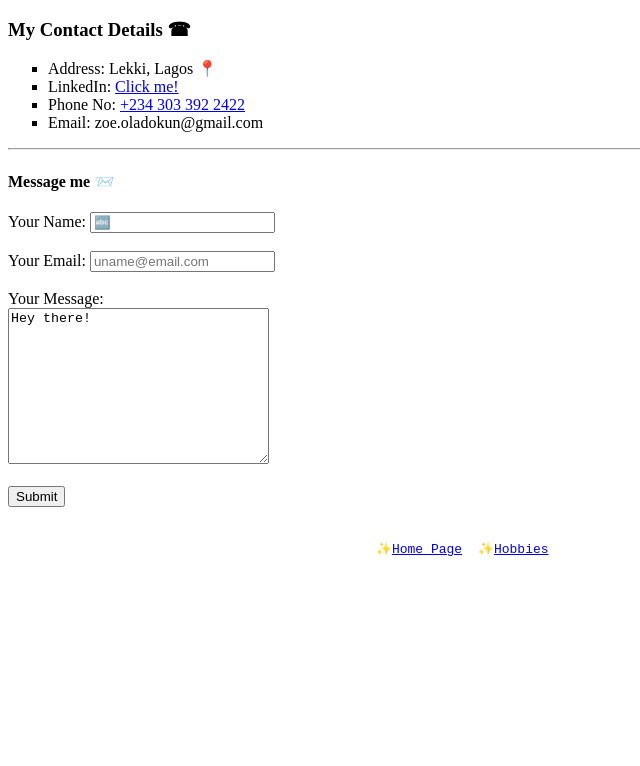
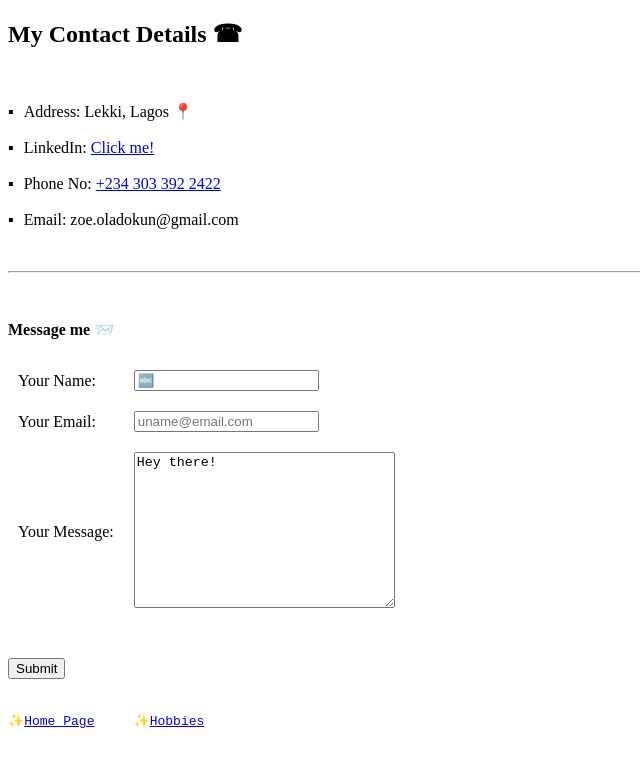
Before and after one commit to zozoking101/cv, a plain HTML site: page contacts.html in a window 1280 px wide. Shown: the whole page, without its empty margins (0-640 px from the left). Drawn offline with Linux system fonts and the light colour scheme.

Commit message:
Friday codes Commit

```diff
--- a/contacts.html
+++ b/contacts.html
@@ -3,33 +3,56 @@
 <head>
     <meta charset="UTF-8">
     <title>Contacts</title>
+    <link href="style.css" rel="stylesheet">
+    <style>
+        ul {
+          list-style-type: none;
+          padding-left: 0;
+        }
+
+        ul li::before {
+          content: "▪"; /* ◾  */
+          margin-right: 10px;
+        }
+
+    </style>
 </head>
 <body>
-    <h3>My Contact Details ☎</h3>
-    <ul type="square">
-            <li>Address: Lekki, Lagos 📍</li>
-            <li>LinkedIn: <a href="https://www.linkedin.com/in/zo%C3%AB-oladokun-b3b9bb286/">Click me!</a></li>
-            <li>Phone No: <a href="https://www.youtube.com/watch?v=dQw4w9WgXcQ&ab_channel=RickAstley">+234 303 392 2422</a></li>
+    <h2>My Contact Details ☎</h2>
+    <br>
+    <ul>
+            <li>Address: Lekki, Lagos 📍</li><br>
+            <li>LinkedIn: <a href="https://www.linkedin.com/in/zo%C3%AB-oladokun-b3b9bb286/">Click me!</a></li><br>
+            <li>Phone No: <a href="https://www.youtube.com/watch?v=dQw4w9WgXcQ&ab_channel=RickAstley">+234 303 392 2422</a></li><br>
             <li>Email: zoe.oladokun@gmail.com</li>
         </ul>
+        <br>
         <hr>
+    <br>
     <h4>Message me 📨</h4>
     <form action="mailto:zoe.oladokun@gmail.com" method="post" enctype="text/plain">
-    <label for="name">Your Name: </label>
-    <input type="text" id="name" name="name" placeholder="🔤">
-    <br><br>
-    <label for="email">Your Email: </label>
-    <input type="email" id="email" name="email" placeholder="uname@email.com">
-    <br><br>
-    <label>Your Message: </label>
-    <br>
-    <textarea name="msg" rows="10" cols="30">Hey there!</textarea>
+    <table cellspacing="20" border="0" style="border-collapse: collapse" cellpadding="10">
+        <tr>
+            <td><label for="name">Your Name: </label></td>
+            <td><input type="text" id="name" name="name" placeholder="🔤"></td>
+        </tr>
+
+        <tr>
+        <td><label for="email">Your Email: </label></td>
+        <td><input type="email" id="email" name="email" placeholder="uname@email.com"></td>
+        </tr>
+
+        <tr>
+        <td style="text-align: top;"><label>Your Message: </label><br></td>
+        <td><textarea name="msg" rows="10" cols="30">Hey there!</textarea></td>
+        </tr>
+    </table>
     <br><br>
     <input type="submit">
     </form>
     <br>
         <ul>
-            <pre>                                          ✨<a href="index.html">Home Page</a>  ✨<a href="hobbies.html">Hobbies</a></pre>
+            <pre>✨<a href="index.html">Home Page</a>     ✨<a href="hobbies.html">Hobbies</a></pre>
         </ul>
 </body>
 </html>
```
Also changed, not shown: hobbies.html (+22 -7 lines), index.html (+16 -9 lines).
